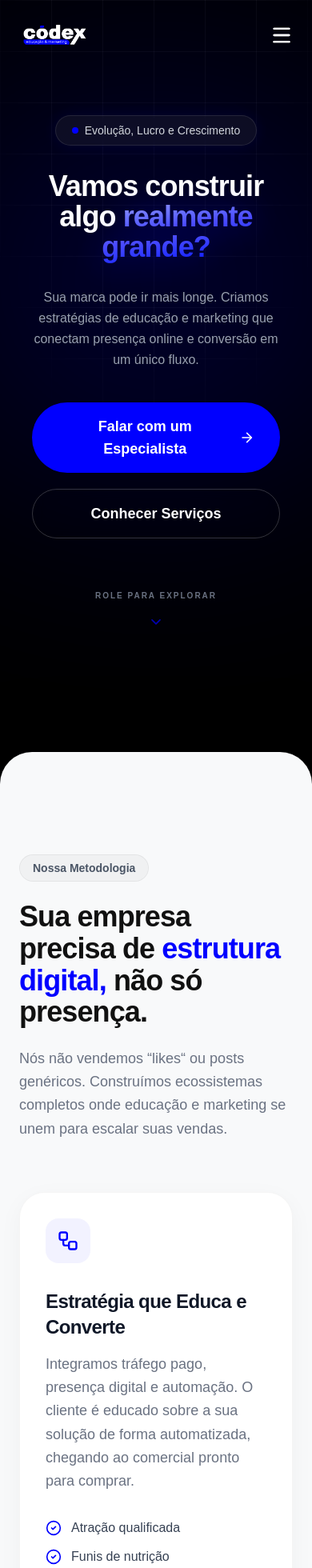
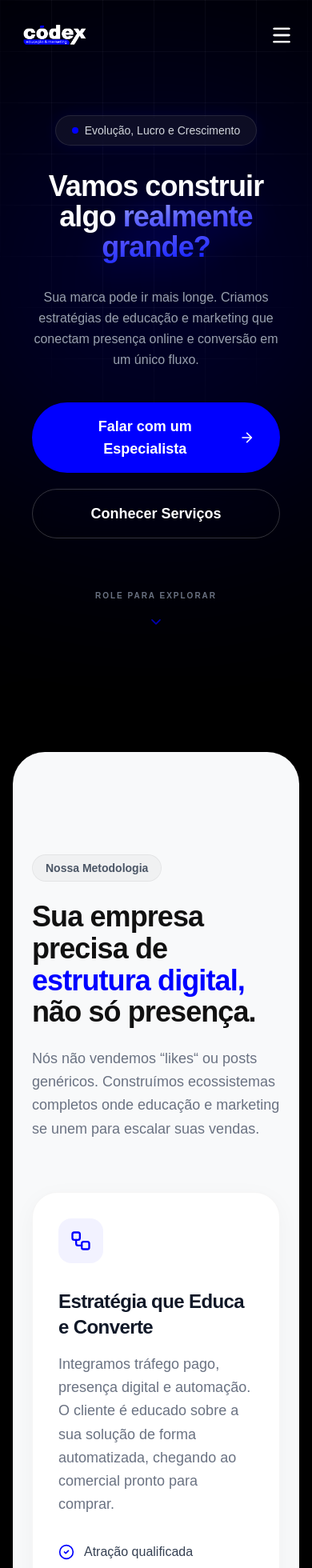
Before and after one commit to Peixotim/codex-website, a Next.js app: page / in a window 390 px wide. Shown: the top 1960 px of the page at 80% size. Built offline with nearby package versions, Linux system fonts and the light colour scheme.

Commit message:
fix: adiciona margens ao componente de seção sobre

```diff
--- a/components/about.tsx
+++ b/components/about.tsx
@@ -22,7 +22,7 @@ export default function About() {
   };
 
   return (
-    <section id="sobre" className="relative bg-[#F8F9FA] pt-32 pb-24 rounded-[2.5rem] md:rounded-[4rem] -mt-12 mb-12 z-20 shadow-[0_0_80px_rgba(0,0,0,0.5)]">
+    <section id="sobre" className="relative bg-[#F8F9FA] pt-32 pb-24 rounded-[2.5rem] md:rounded-[4rem] -mt-12 mb-12 mx-4 md:mx-8 xl:mx-auto max-w-[96%] xl:max-w-[90rem] z-20 shadow-[0_0_80px_rgba(0,0,0,0.5)]">
       <div className="container mx-auto px-6 max-w-6xl">
         <motion.div
           initial="hidden"
```
